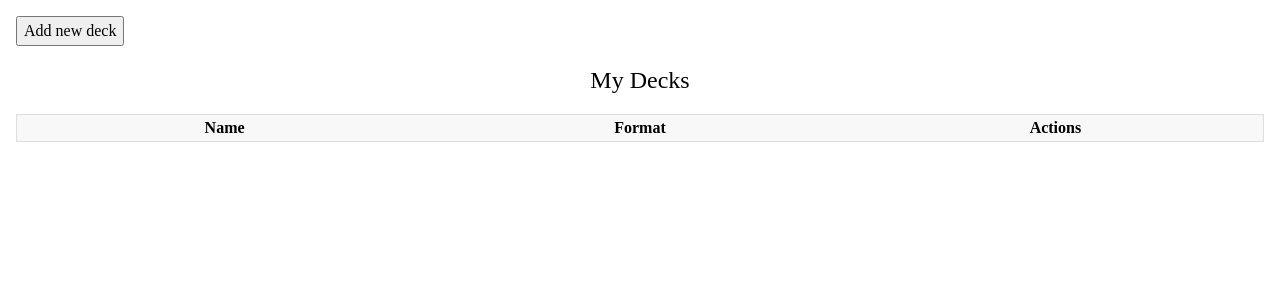
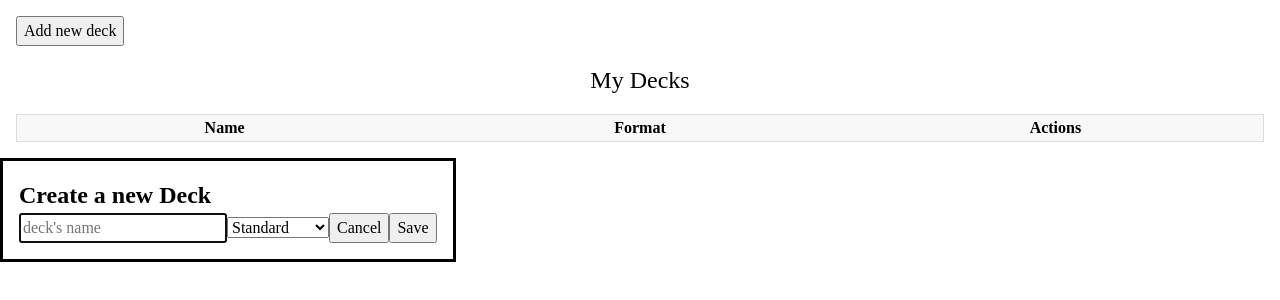
Before and after one commit to tantrum-webdev/MTG-Deckbuild-React, a React (Vite) app: page / in a window 1280 px wide. Both pictures are taken after a click on the button "Add new deck". Shown: the top 300 px of the page. Built offline with nearby package versions, Linux system fonts and the light colour scheme.

Commit message:
modal actions

```diff
--- a/src/modules/Listing/Listing.tsx
+++ b/src/modules/Listing/Listing.tsx
@@ -1,12 +1,15 @@
-import { ActionButton, Table } from '@/modules/common';
+import { ActionButton, Modal, Table } from '@/modules/common';
+import { useRef } from 'react';
 
 export default function Listing() {
+  const ref = useRef<HTMLDialogElement>(null);
   return (
     <section>
       <header>
-        <ActionButton action={() => console.log('clicked')} />
+        <ActionButton action={() => ref.current?.show()} />
       </header>
       <Table />
+      <Modal modalRef={ref} />
     </section>
   );
 }
--- /dev/null
+++ b/src/modules/common/Modal/Modal.tsx
@@ -0,0 +1,70 @@
+import { deckListState } from '@/store/listing';
+import { Deck, Format } from '@/types';
+import React, { ChangeEvent, useState } from 'react';
+import { createPortal } from 'react-dom';
+import { useSetRecoilState } from 'recoil';
+
+interface ModalProps {
+  modalRef: React.MutableRefObject<null | HTMLDialogElement>;
+}
+
+export default function Modal({ modalRef }: ModalProps) {
+  const [name, setName] = useState('');
+  const [format, setFormat] = useState<Format>('Standard');
+  const setDeckList = useSetRecoilState(deckListState);
+
+  const updateName = (e: ChangeEvent<HTMLInputElement>) => {
+    setName(e.target.value);
+  };
+
+  const updateFormat = (e: ChangeEvent<HTMLSelectElement>) => {
+    setFormat(e.currentTarget.value as Format);
+  };
+
+  const addDeck = () => {
+    setDeckList((decks) => [
+      ...decks,
+      { name, format, id: crypto.randomUUID() },
+    ]);
+    setName('');
+    setFormat('Standard');
+  };
+
+  const dom = (
+    <dialog ref={modalRef}>
+      <form method="dialog">
+        <h2>Create a new Deck</h2>
+        <label htmlFor="deckName">
+          <input
+            type="text"
+            id="deckName"
+            placeholder="deck's name"
+            onChange={updateName}
+            value={name}
+          />
+        </label>
+        <label htmlFor="Format">
+          <select name="deckFormat" id="deckFormat" onChange={updateFormat}>
+            <option value="Standard" selected>
+              Standard
+            </option>
+            <option value="Limited">Limited</option>
+            <option value="Commander">Commander</option>
+          </select>
+        </label>
+        <button
+          type="button"
+          value="cancel"
+          onClick={() => modalRef.current?.close()}
+        >
+          Cancel
+        </button>
+        <button value="save" onClick={addDeck}>
+          Save
+        </button>
+      </form>
+    </dialog>
+  );
+
+  return createPortal(dom, document.body);
+}
--- a/src/modules/common/index.ts
+++ b/src/modules/common/index.ts
@@ -1,4 +1,5 @@
 import Table from './Table/Table';
 import ActionButton from './ActionButton/ActionButton';
+import Modal from './Modal/Modal';
 
-export { Table, ActionButton };
+export { Table, ActionButton, Modal };
```
